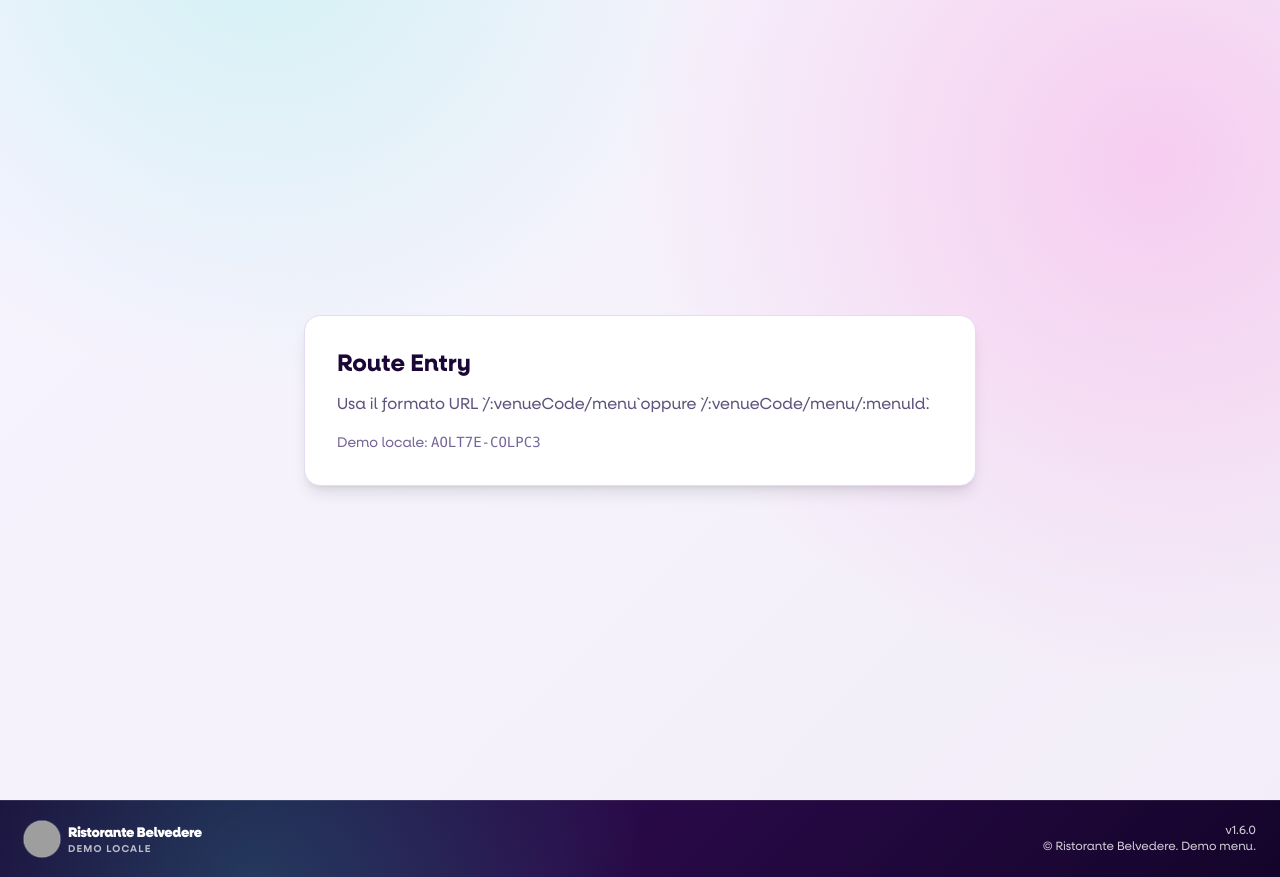
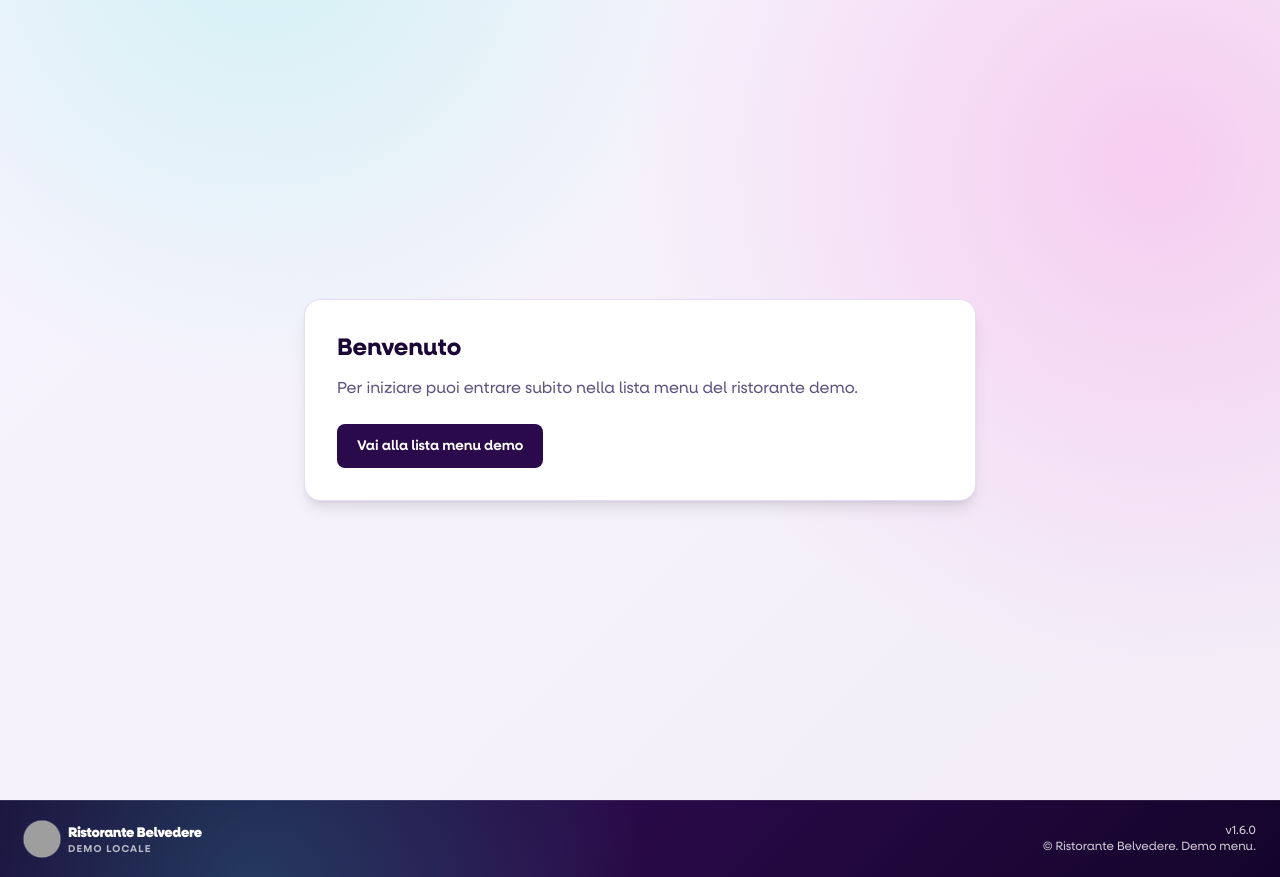
Before and after one commit to tech644/menu-dinamico-demo, a React (Vite) app: page / in a window 1280 px wide. Built offline with nearby package versions, Linux system fonts and the light colour scheme; no server answers; grey boxes are pictures that could not be loaded.

Commit message:
Fix home menu demo

```diff
--- a/src/app/pages/Landing.tsx
+++ b/src/app/pages/Landing.tsx
@@ -1,20 +1,27 @@
 import { menuData } from "../data/menuData";
 import { buildVenueCode } from "../services/venueResolverService";
+import { Link } from "react-router";
 
 const demoVenueCode = buildVenueCode("default-business", menuData.menu.localId);
+const demoMenuListPath = `/${demoVenueCode}/menu_demo`;
 
-// Entry page that documents the expected route format for local testing.
+// Friendly entry point with a one-click path to the local demo restaurant menus.
 export default function Landing() {
   return (
-    <div className="ord-page-bg flex min-h-screen items-center justify-center px-4">
+    <div className="ord-page-bg flex min-h-screen items-center justify-center px-4 py-8">
       <div className="w-full max-w-2xl rounded-2xl border border-[#e5dbf4] bg-white p-8 shadow-lg">
-        <h1 className="text-2xl font-bold text-[#1b0736]">Route Entry</h1>
+        <h1 className="text-2xl font-bold text-[#1b0736]">Benvenuto</h1>
         <p className="mt-3 text-[#5f537d]">
-          Usa il formato URL `/:venueCode/menu` oppure `/:venueCode/menu/:menuId`.
+          Per iniziare puoi entrare subito nella lista menu del ristorante demo.
         </p>
-        <p className="mt-4 text-sm text-[#746797]">
-          Demo locale: <code className="font-mono">{demoVenueCode}</code>
-        </p>
+        <div className="mt-6">
+          <Link
+            to={demoMenuListPath}
+            className="inline-flex items-center justify-center rounded-lg bg-[#2a0a4a] px-5 py-3 text-sm font-semibold text-white transition hover:bg-[#1f0738]"
+          >
+            Vai alla lista menu demo
+          </Link>
+        </div>
       </div>
     </div>
   );
```
